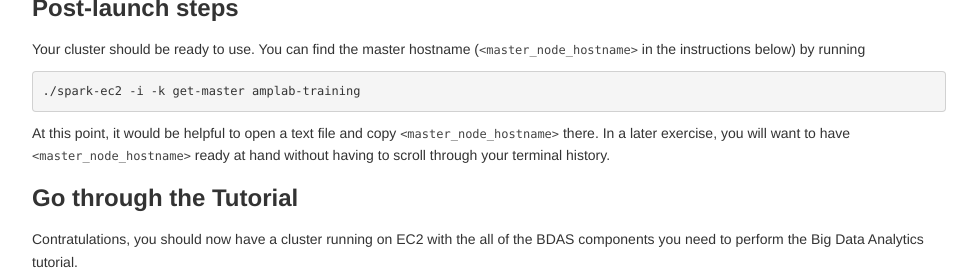
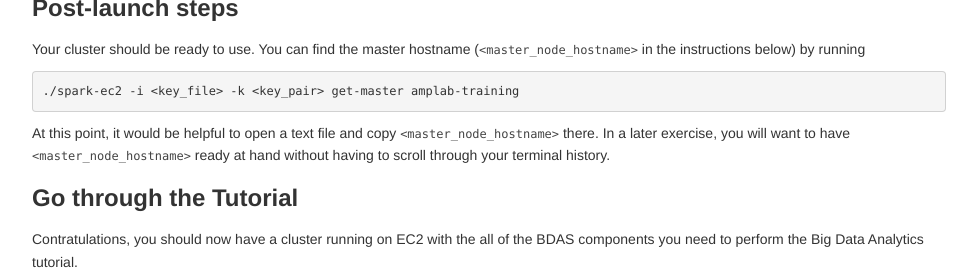
Before and after one commit to databricks/spark-training, a Jekyll site: the page built from strata_2013/launching-a-cluster.md, in a window 1280 px wide and 900 px high, scrolled down 2055 px, cut to the strip 409-684 px from the top of the window. Shown: the whole strip, without its empty margins (151-1128 px from the left). Built offline with Jekyll 4.4.1, drawn with Linux system fonts in a browser that asks for light colours; some of the changed lines change nothing that is shown.

Commit message:
Minor fix in cluster launch instructions

```diff
--- a/strata_2013/launching-a-cluster.md
+++ b/strata_2013/launching-a-cluster.md
@@ -218,7 +218,7 @@ If you launched the cluster with the default script above (no custom instance ty
 Your cluster should be ready to use.
 You can find the master hostname (`<master_node_hostname>` in the instructions below) by running
 
-    ./spark-ec2 -i -k get-master amplab-training
+    ./spark-ec2 -i <key_file> -k <key_pair> get-master amplab-training
 
 At this point, it would be helpful to open a text file and copy `<master_node_hostname>` there.
 In a later exercise, you will want to have `<master_node_hostname>` ready at hand without having to scroll through your terminal history.
```
